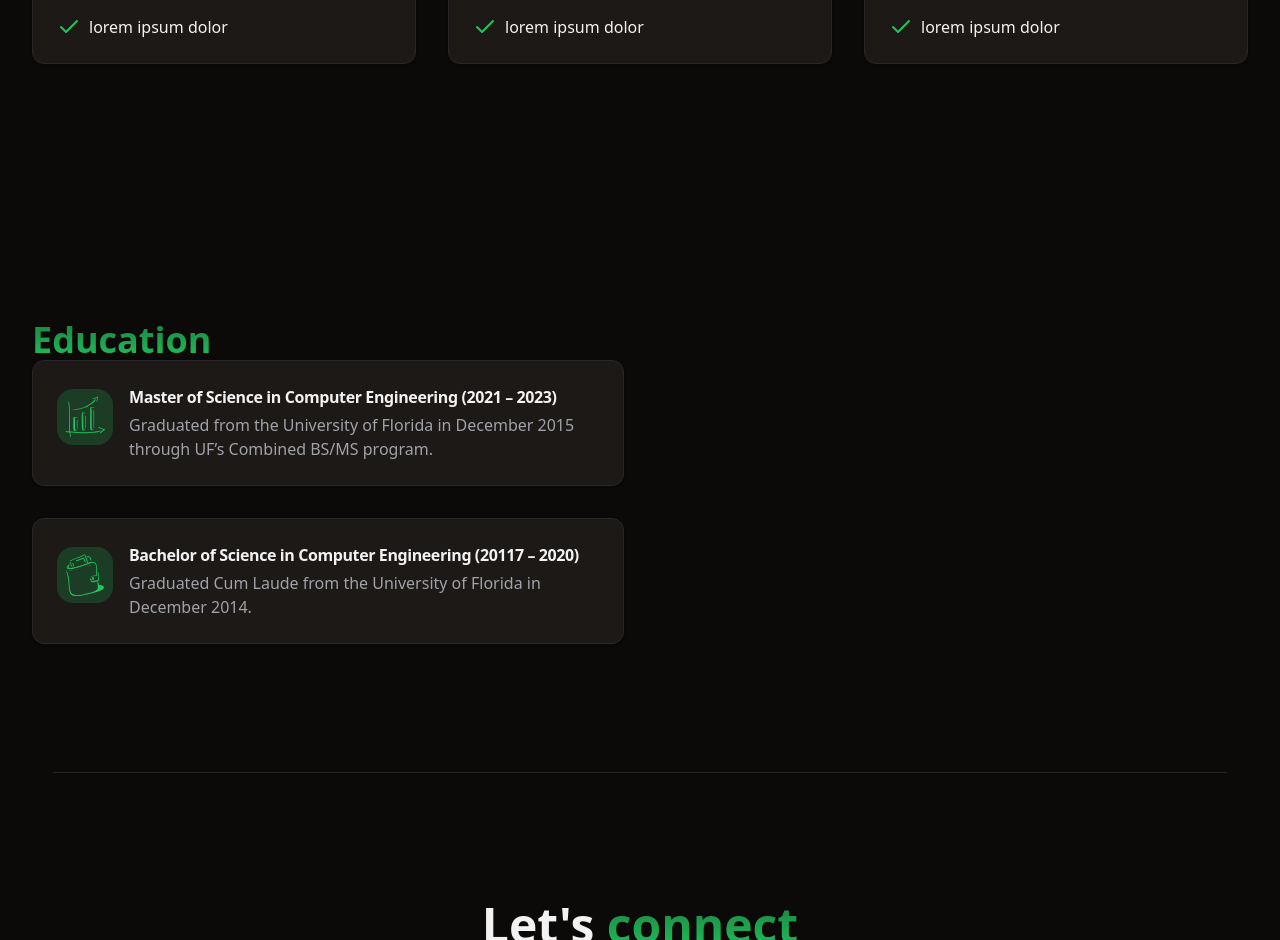
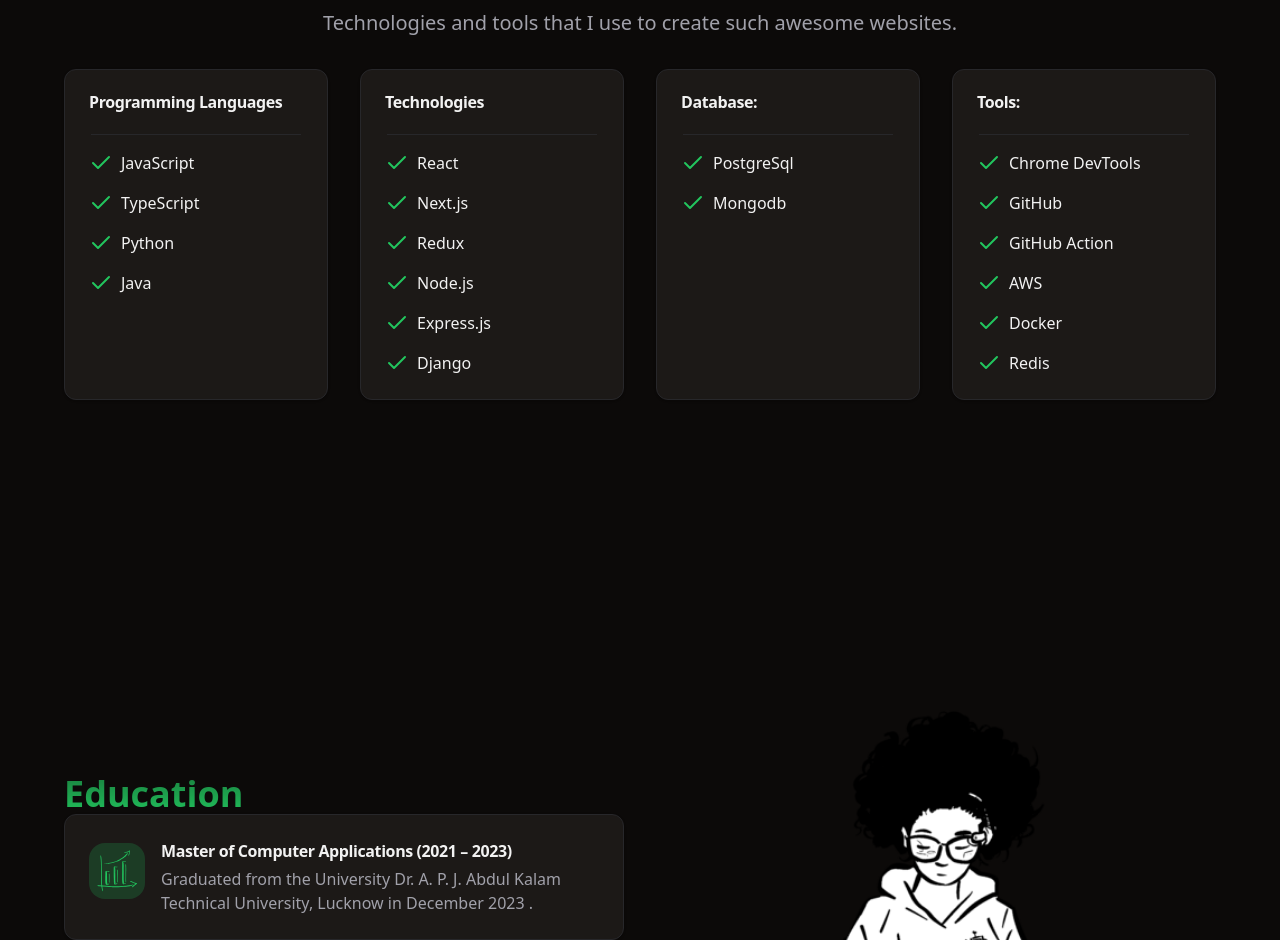
Before and after one commit to AbhiSmith/my-portfolio, a Next.js app: page / in a window 1280 px wide. Shown: the part 1860-2800 px from the top of the page. Built offline with nearby package versions, Linux system fonts and the light colour scheme.

Commit message:
second commit

```diff
--- a/package.json
+++ b/package.json
@@ -17,6 +17,7 @@
     "@radix-ui/react-slot": "^1.0.2",
     "class-variance-authority": "^0.7.0",
     "clsx": "^2.1.1",
+    "framer-motion": "^11.2.6",
     "lucide-react": "^0.379.0",
     "next": "14.2.3",
     "react": "^18",
--- a/src/app/page.tsx
+++ b/src/app/page.tsx
@@ -3,16 +3,18 @@
 import { Features } from "@/components/Features";
 import { Hero } from "@/components/Hero";
 import { Skills } from "@/components/Skills";
-import Image from "next/image";
+import MaxWidthWrapper from "@/components/MaxWidthWrapper";
 
 export default function Home() {
   return (
-    <>
-      <Hero />
-      <Features />
-      <Skills />
-      <Education />
-      <Connect />
-    </>
+    <main className="">
+      <MaxWidthWrapper>
+        <Hero />
+        <Features />
+        <Skills />
+        <Education />
+        <Connect />
+      </MaxWidthWrapper>
+    </main>
   );
 }
--- a/src/components/Connect.tsx
+++ b/src/components/Connect.tsx
@@ -1,11 +1,14 @@
+"use client";
 import { Button } from "./ui/button";
-// import { Input } from "./ui/input";
+import { Copy, Github, Globe, Linkedin, Twitter } from "lucide-react";
+
+import { Input } from "./ui/input";
 
 export const Connect = () => {
-  // const handleSubmit = (e: any) => {
-  //   e.preventDefault();
-  //   console.log("Subscribed!");
-  // };
+  const handleSubmit = (e: any) => {
+    e.preventDefault();
+    console.log("Subscribed!");
+  };
 
   return (
     <section id="connect">
@@ -18,21 +21,50 @@
             connect
           </span>
         </h3>
-        <p className="text-xl text-muted-foreground text-center mt-4 mb-8">
-          Lorem ipsum dolor sit amet consectetur.
-        </p>
+        <form
+          onSubmit={handleSubmit}
+          className="flex flex-row w-[350px] justify-center items-center  mx-auto my-4 gap-4"
+        >
+          <Input value="abhishekv4004@gmail.com" className=" " />
+          <Button variant="outline" size="icon">
+            <Copy className=" w-4 h-4" />
+          </Button>
+        </form>
 
-        <form
-          className="flex flex-col w-full md:flex-row md:w-6/12 lg:w-4/12 mx-auto gap-4 md:gap-2"
-          // onSubmit={handleSubmit}
-        >
-          {/* <Input
-            placeholder="leomirandadev@gmail.com"
-            className="bg-muted/50 dark:bg-muted/80 "
-            aria-label="email"
-          /> */}
-          <Button>Subscribe</Button>
-        </form>
+        <div className="flex flex-row w-[350px] justify-center items-center  mx-auto gap-4 ">
+          <a
+            rel="noreferrer noopener"
+            href="https://github.com/AbhiSmith"
+            target="_blank"
+            className="border-2 rounded-full p-2"
+          >
+            <Github className=" w-8 h-8" />
+          </a>
+          <a
+            rel="noreferrer noopener"
+            href="https://github.com/AbhiSmith"
+            target="_blank"
+            className="border-2 rounded-full p-2"
+          >
+            <Linkedin className=" w-8 h-8" />
+          </a>
+          <a
+            rel="noreferrer noopener"
+            href="https://github.com/AbhiSmith"
+            target="_blank"
+            className="border-2 rounded-full p-2"
+          >
+            <Twitter className=" w-8 h-8" />
+          </a>
+          <a
+            rel="noreferrer noopener"
+            href="https://github.com/AbhiSmith"
+            target="_blank"
+            className="border-2 rounded-full p-2"
+          >
+            <Globe className=" w-8 h-8" />
+          </a>
+        </div>
       </div>
 
       <hr className="w-11/12 mx-auto" />
--- a/src/components/Education.tsx
+++ b/src/components/Education.tsx
@@ -1,5 +1,6 @@
 import { Card, CardDescription, CardHeader, CardTitle } from "./ui/card";
 import { MagnifierIcon, WalletIcon, ChartIcon } from "./Icons";
+import Image from "next/image";
 // import cubeLeg from "../assets/cube-leg.png";
 
 interface ServiceProps {
@@ -10,15 +11,15 @@
 
 const serviceList: ServiceProps[] = [
   {
-    title: "Master of Science in Computer Engineering (2021 – 2023)",
+    title: "Master of Computer Applications  (2021 – 2023)",
     description:
-      "Graduated from the University of Florida in December 2015 through UF’s Combined BS/MS program.",
+      "Graduated from the University Dr. A. P. J. Abdul Kalam Technical University, Lucknow in December 2023 .",
     icon: <ChartIcon />,
   },
   {
-    title: "Bachelor of Science in Computer Engineering (20117 – 2020)",
+    title: "Bachelor of Computer Applications (BCA)  (20117 – 2020)",
     description:
-      "Graduated Cum Laude from the University of Florida in December 2014.",
+      "Graduated Cum Laude from the University of Allahabad, Prayagraj 2020.",
     icon: <WalletIcon />,
   },
 ];
@@ -58,11 +59,13 @@
           </div>
         </div>
 
-        {/* <img
-          src={cubeLeg}
+        <Image
+          src="/assets/growth.png"
           className="w-[300px] md:w-[500px] lg:w-[600px] object-contain"
-          alt="About services"
-        /> */}
+          alt="Education"
+          width={280}
+          height={350}
+        />
       </div>
     </section>
   );
--- a/src/components/Hero.tsx
+++ b/src/components/Hero.tsx
@@ -2,12 +2,12 @@
 import { buttonVariants } from "./ui/button";
 import { HeroCards } from "./HeroCards";
 import { GitHubLogoIcon } from "@radix-ui/react-icons";
+
 // import "./Hero.css";
 
 export const Hero = () => {
   return (
-    <section className="container grid  place-items-center py-20 md:py-32 gap-10">
-      {/* lg:grid-cols-2 */}
+    <section className="container grid lg:grid-cols-2 place-items-center py-20 md:py-32 gap-10">
       <div className="text-center lg:text-start space-y-6">
         <main className="text-5xl md:text-6xl font-bold">
           <h1 className="inline">
@@ -51,12 +51,12 @@
       </div>
 
       {/* Hero cards sections */}
-      {/* <div className="z-10">
+      <div className="">
         <HeroCards />
-      </div> */}
+      </div>
 
       {/* Shadow effect */}
-      {/* <div className="shadow w-[350px] "></div> */}
+      {/* <div className="shadow w-[350px] -z-10"></div> */}
     </section>
   );
 };
--- /dev/null
+++ b/src/components/MaxWidthWrapper.tsx
@@ -0,0 +1,23 @@
+import { cn } from "@/lib/utils";
+import { ReactNode } from "react";
+
+const MaxWidthWrapper = ({
+  className,
+  children,
+}: {
+  className?: string;
+  children: ReactNode;
+}) => {
+  return (
+    <div
+      className={cn(
+        "h-full mx-auto w-full max-w-screen-xl px-1 md:px-8",
+        className
+      )}
+    >
+      {children}
+    </div>
+  );
+};
+
+export default MaxWidthWrapper;
--- a/src/components/NavBar.tsx
+++ b/src/components/NavBar.tsx
@@ -35,7 +35,7 @@
     label: "Skills",
   },
   {
-    href: "#pricing",
+    href: "https://drive.google.com/file/d/1JCy2Xx3W_mAiBbfg9MGN2NJRFvQWtc-K/view?usp=sharing",
     label: "resume",
   },
   {
@@ -51,7 +51,7 @@
 export const Navbar = () => {
   const [isOpen, setIsOpen] = useState<boolean>(false);
   return (
-    <header className="sticky border-b-[1px] top-0 z-40 w-full bg-white dark:border-b-slate-700 dark:bg-background">
+    <header className="sticky border-b-[1px] top-0 z-40 w-full bg-white dark:border-b-slate-700 dark:bg-background overflow-hidden">
       <NavigationMenu className="mx-auto">
         <NavigationMenuList className="container h-14 px-4 w-screen flex justify-between ">
           <NavigationMenuItem className="font-bold flex">
--- a/src/components/Skills.tsx
+++ b/src/components/Skills.tsx
@@ -9,6 +9,7 @@
   CardTitle,
 } from "@/components/ui/card";
 import { Check } from "lucide-react";
+// import { SiJavascript } from "react-icons/si";
 
 enum PopularPlanType {
   NO = 0,
@@ -25,34 +26,35 @@
   {
     title: "Programming Languages",
 
-    benefitList: [
-      "1 Team member",
-      "2 GB Storage",
-      "Upto 4 pages",
-      "Community support",
-      "lorem ipsum dolor",
-    ],
+    benefitList: ["JavaScript", "TypeScript", "Python", "Java"],
   },
   {
     title: "Technologies",
 
     benefitList: [
-      "4 Team member",
-      "4 GB Storage",
-      "Upto 6 pages",
-      "Priority support",
-      "lorem ipsum dolor",
+      "React",
+      "Next.js",
+      "Redux",
+      "Node.js",
+      "Express.js",
+      "Django",
     ],
   },
   {
-    title: "Interests",
+    title: "Database:",
+
+    benefitList: ["PostgreSql", "Mongodb"],
+  },
+  {
+    title: "Tools:",
 
     benefitList: [
-      "10 Team member",
-      "8 GB Storage",
-      "Upto 10 pages",
-      "Priority support",
-      "lorem ipsum dolor",
+      "Chrome DevTools",
+      "GitHub",
+      "GitHub Action",
+      "AWS",
+      "Docker",
+      "Redis",
     ],
   },
 ];
@@ -69,7 +71,7 @@
       <h3 className="text-xl text-center text-muted-foreground pt-4 pb-8">
         Technologies and tools that I use to create such awesome websites.
       </h3>
-      <div className="grid md:grid-cols-2 lg:grid-cols-3 gap-8">
+      <div className="grid md:grid-cols-3 lg:grid-cols-4 gap-8">
         {skillslist.map((pricing: PricingProps) => (
           <Card key={pricing.title}>
             <CardHeader>
--- a/src/components/theme-provider.tsx
+++ b/src/components/theme-provider.tsx
@@ -28,7 +28,10 @@
   ...props
 }: ThemeProviderProps) {
   const [theme, setTheme] = useState<Theme>(
-    () => (localStorage.getItem(storageKey) as Theme) || defaultTheme
+    () =>
+      (typeof window !== "undefined" &&
+        (localStorage.getItem(storageKey) as Theme)) ||
+      defaultTheme
   );
 
   useEffect(() => {
@@ -52,7 +55,9 @@
   const value = {
     theme,
     setTheme: (theme: Theme) => {
-      localStorage.setItem(storageKey, theme);
+      if (typeof window !== "undefined") {
+        localStorage.setItem(storageKey, theme);
+      }
       setTheme(theme);
     },
   };
--- /dev/null
+++ b/src/components/ui/input.tsx
@@ -0,0 +1,25 @@
+import * as React from "react"
+
+import { cn } from "@/lib/utils"
+
+export interface InputProps
+  extends React.InputHTMLAttributes<HTMLInputElement> {}
+
+const Input = React.forwardRef<HTMLInputElement, InputProps>(
+  ({ className, type, ...props }, ref) => {
+    return (
+      <input
+        type={type}
+        className={cn(
+          "flex h-9 w-full rounded-md border border-input bg-transparent px-3 py-1 text-sm shadow-sm transition-colors file:border-0 file:bg-transparent file:text-sm file:font-medium placeholder:text-muted-foreground focus-visible:outline-none focus-visible:ring-1 focus-visible:ring-ring disabled:cursor-not-allowed disabled:opacity-50",
+          className
+        )}
+        ref={ref}
+        {...props}
+      />
+    )
+  }
+)
+Input.displayName = "Input"
+
+export { Input }
```
Also changed, not shown: tailwind.config.ts (+8 -8 lines), 1 other file (tests, documents, lock files or other folders).
